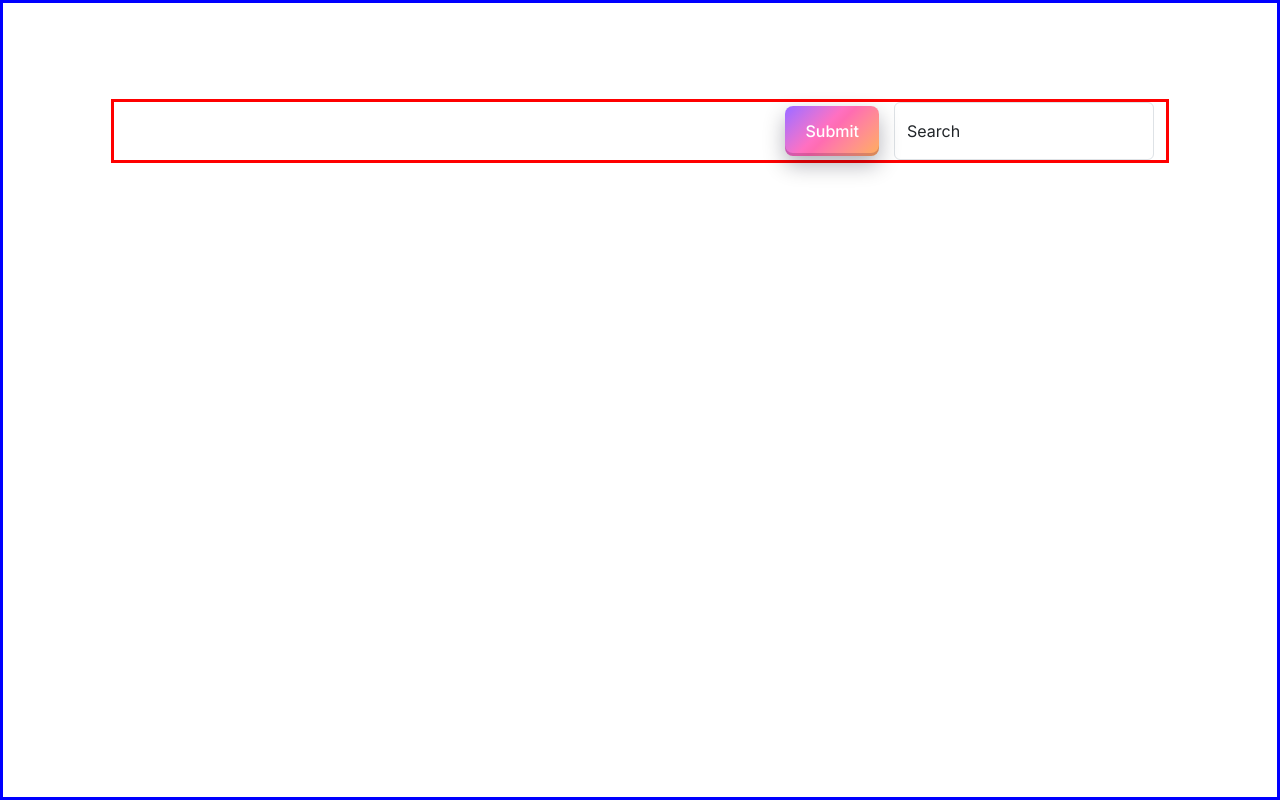
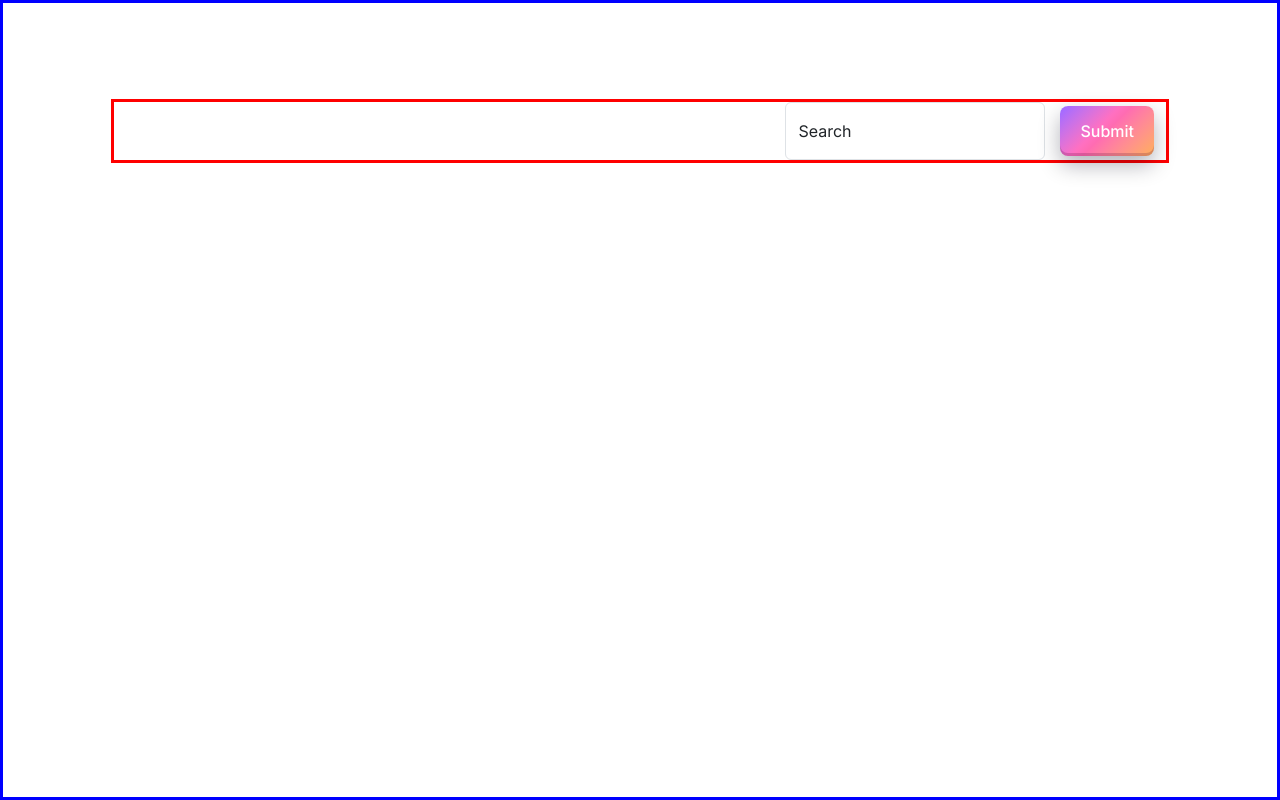
Before and after one commit to BenjaminBrandon/Contacts_app, a Next.js app: page / in a window 1280 px wide. Built offline with nearby package versions, Linux system fonts and the light colour scheme.

Commit message:
fixed placement

```diff
--- a/src/app/Contacts/SearchBar/SearchBar.tsx
+++ b/src/app/Contacts/SearchBar/SearchBar.tsx
@@ -5,6 +5,7 @@ import { FloatingLabel, Form, Button, Container } from 'react-bootstrap';
 const SearchBar = () => {
   return (
     <Container className={styles.SearchBarContainer}>
+      <Button className={styles.SearchButton}>Submit</Button>
       <FloatingLabel
         controlId="floatingSearch"
         label="Search"
@@ -14,7 +15,6 @@ const SearchBar = () => {
           placeholder="Name"
         />
       </FloatingLabel>
-      <Button className={styles.SearchButton}>Submit</Button>
     </Container>
   );
 };
```
